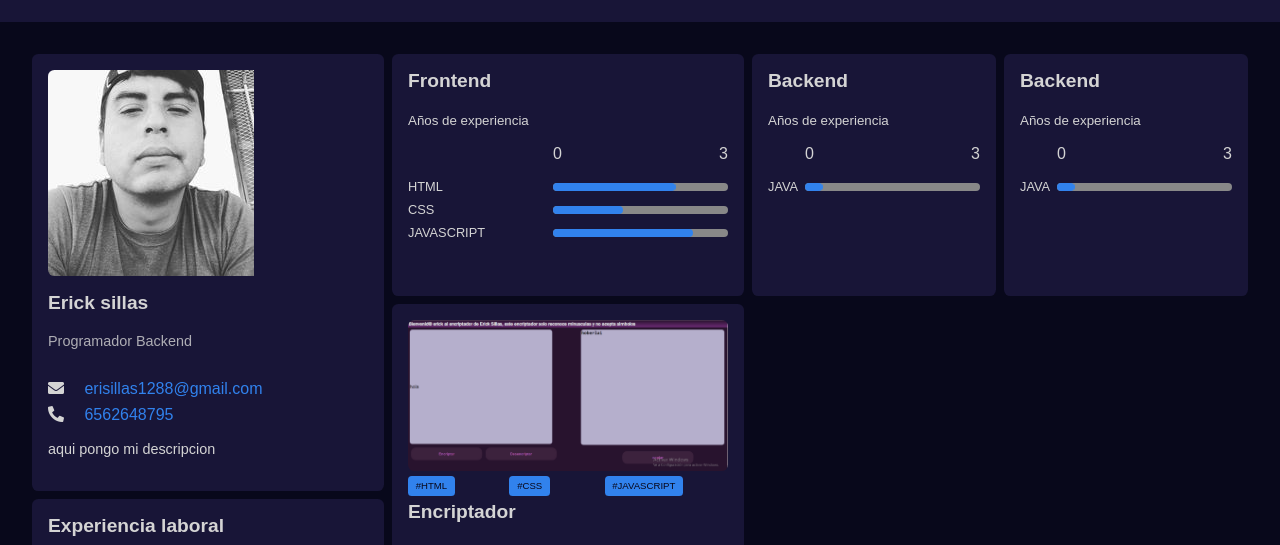
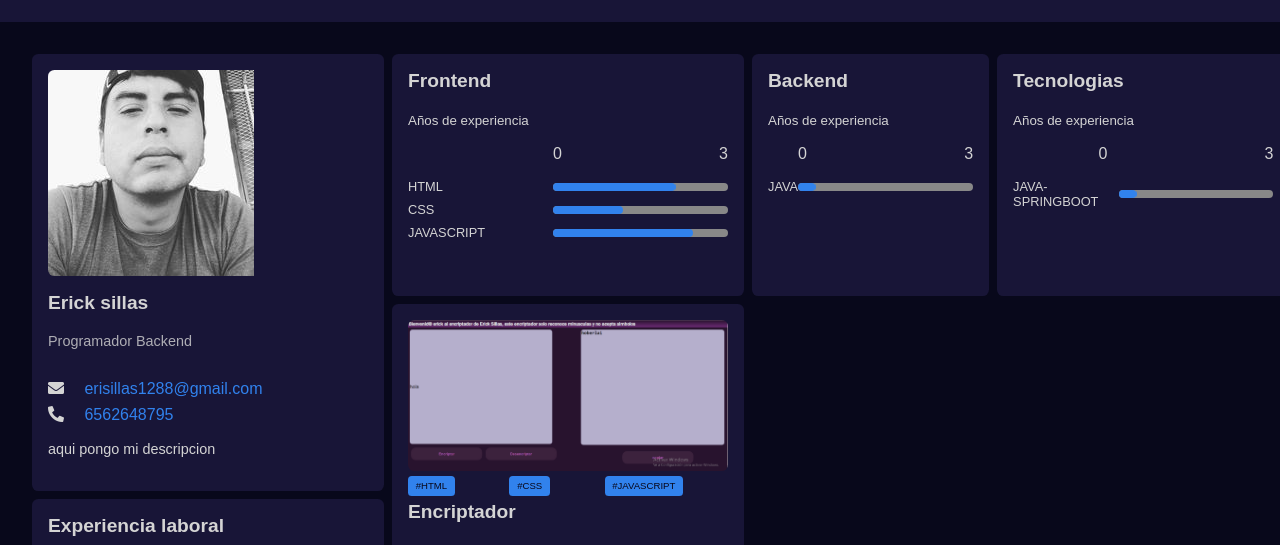
Before and after one commit to erickst1209/Portafolio, a plain HTML site: page index.html in a window 1280 px wide. Shown: the part 53-598 px from the top of the page. Drawn offline with Linux system fonts and the light colour scheme.

Commit message:
se agrego un espacio para las tecnologias

```diff
--- a/index.html
+++ b/index.html
@@ -122,8 +122,9 @@
             </div>
           </div>
         </article>
+        <!-- TARJETA DE TECNOLOGIAS -->
         <article class="card">
-          <h2 class="card__title">Backend</h2>
+          <h2 class="card__title">Tecnologias</h2>
           <small>Años de experiencia</small>
           <div class="skills">
           <div class="skills__header">
@@ -132,7 +133,7 @@
           </div>
           <div class="skills">
             <div class="skills__item">
-                <p class="skills__tech">JAVA</p>
+                <p class="skills__tech">JAVA-SPRINGBOOT</p>
                 <div class="skills__bar skills__bar--10"></div>
               </div>
             </div>
```
